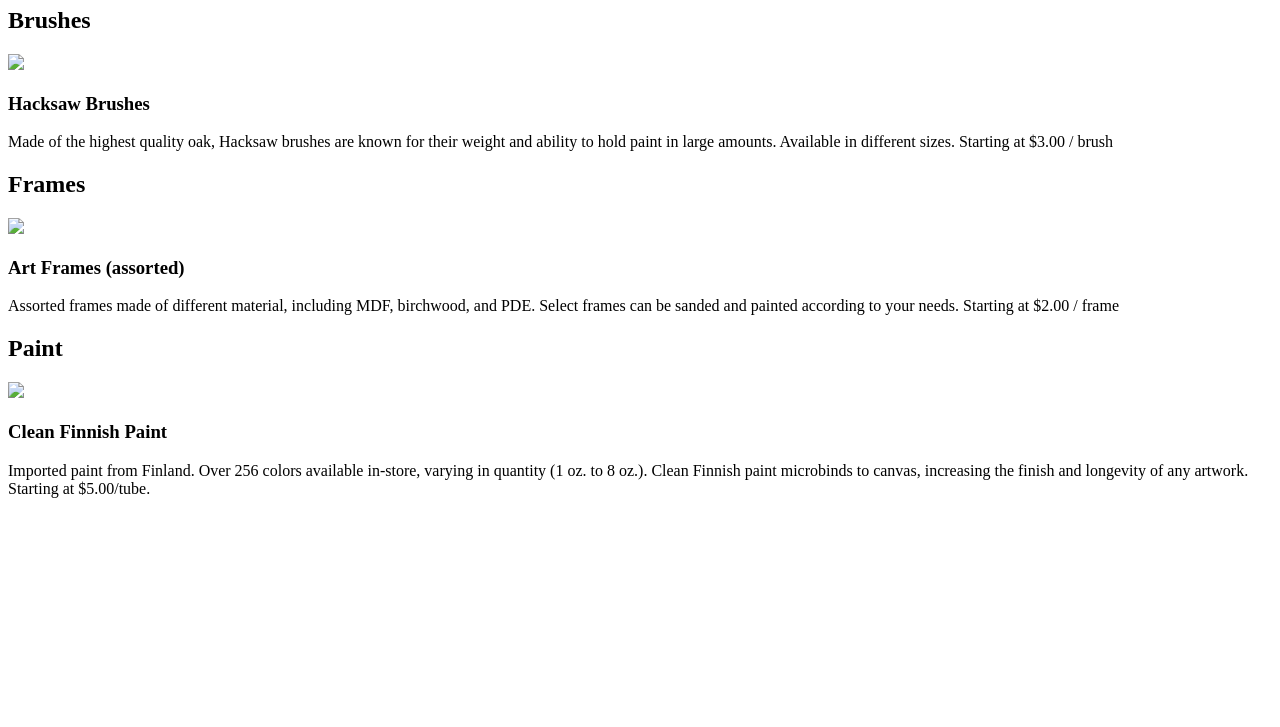
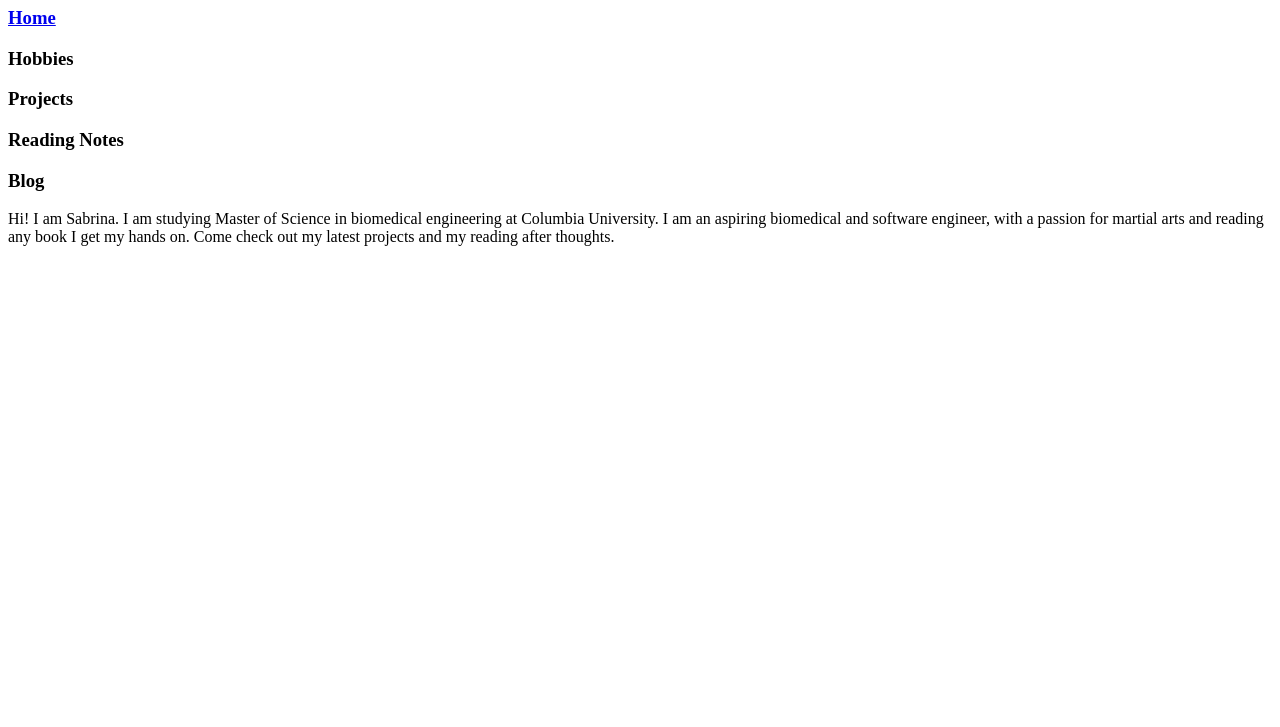
Before and after one commit to SabsW/sabsw.github.io, a plain HTML site: page index.html in a window 1280 px wide. Shown: the part 73-800 px from the top of the page. Drawn offline with Linux system fonts and the light colour scheme.

Commit message:
Update index.html

```diff
--- a/index.html
+++ b/index.html
@@ -1,46 +1,37 @@
 <!DOCTYPE html>
-<html lang="en" dir="ltr">
+<html>
 <head>
-    <meta charset="utf-8">
-    <title>Dasmoto's Arts & Crafts</title>
-    <link rel="stylesheet" href="./css/index.css">
+  <title>Sabrina</title>
+  <link href="./home.css" rel="stylesheet">
 </head>
+
 <body>
   <header>
-      <h1>Dasmoto's Arts & Crafts</h1>
+    <h1><a href="./home.html">Sabrina -- but not the teenage witch!</a></h1>
+    <nav>
+      <a href="./home.html"><h3>Home</h3></a>
+      <h3>Hobbies</h3>
+      <h3>Projects</h3>
+      <h3>Reading Notes</h3>
+      <h3>Blog</h3>
+    </nav>
   </header>
 
   <main>
-      <h2 class="brushes">Brushes</h2>
-      <img src="./resources/hacksaw.jpeg">
-      <h3>Hacksaw Brushes</h3>
+    <article>
       <p>
-      Made of the highest quality oak, Hacksaw brushes are known for their
-      weight and ability to hold paint in large amounts. Available in different
-      sizes. <span class="price">Starting at $3.00 / brush</span>
+      Hi! I am Sabrina. I am studying Master of Science in biomedical engineering at Columbia University.
+      I am an aspiring biomedical and software engineer, with a passion for martial arts and reading any book I get my hands on.
+      Come check out my latest projects and my reading after thoughts.
     </p>
-
-      <h2 class="frames">Frames</h2>
-      <img src="./resources/frames.jpeg">
-      <h3>Art Frames (assorted)</h3>
-      <p>
-        Assorted frames made of different material, including MDF, birchwood,
-        and PDE. Select frames can be sanded and painted according to your needs.
-        <span class="prices">Starting at $2.00 / frame</span>
-      </p>
-
-      <h2 class="paint">Paint</h2>
-      <img src="./resources/finnish.jpeg">
-      <h3>Clean Finnish Paint</h3>
-      <p>
-        Imported paint from Finland. Over 256 colors available in-store, varying
-        in quantity (1 oz. to 8 oz.). Clean Finnish paint microbinds to canvas,
-        increasing the finish and longevity of any artwork. <span class="prices">
-        Starting at $5.00/tube.</span>
-      </p>
-
+    </article>
 
   </main>
 
 </body>
+
+
+
+
+
 </html>
```
Lines whose indentation alone changed are shown as unchanged.
